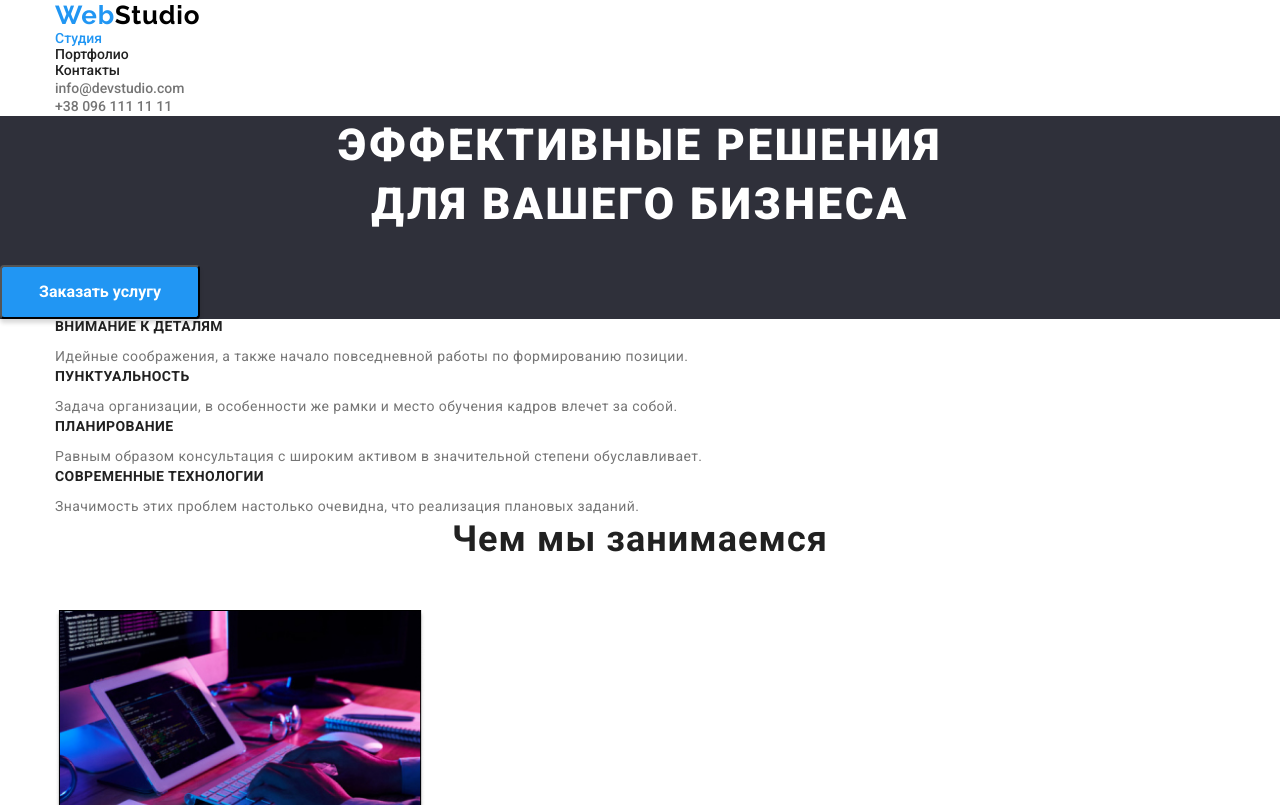
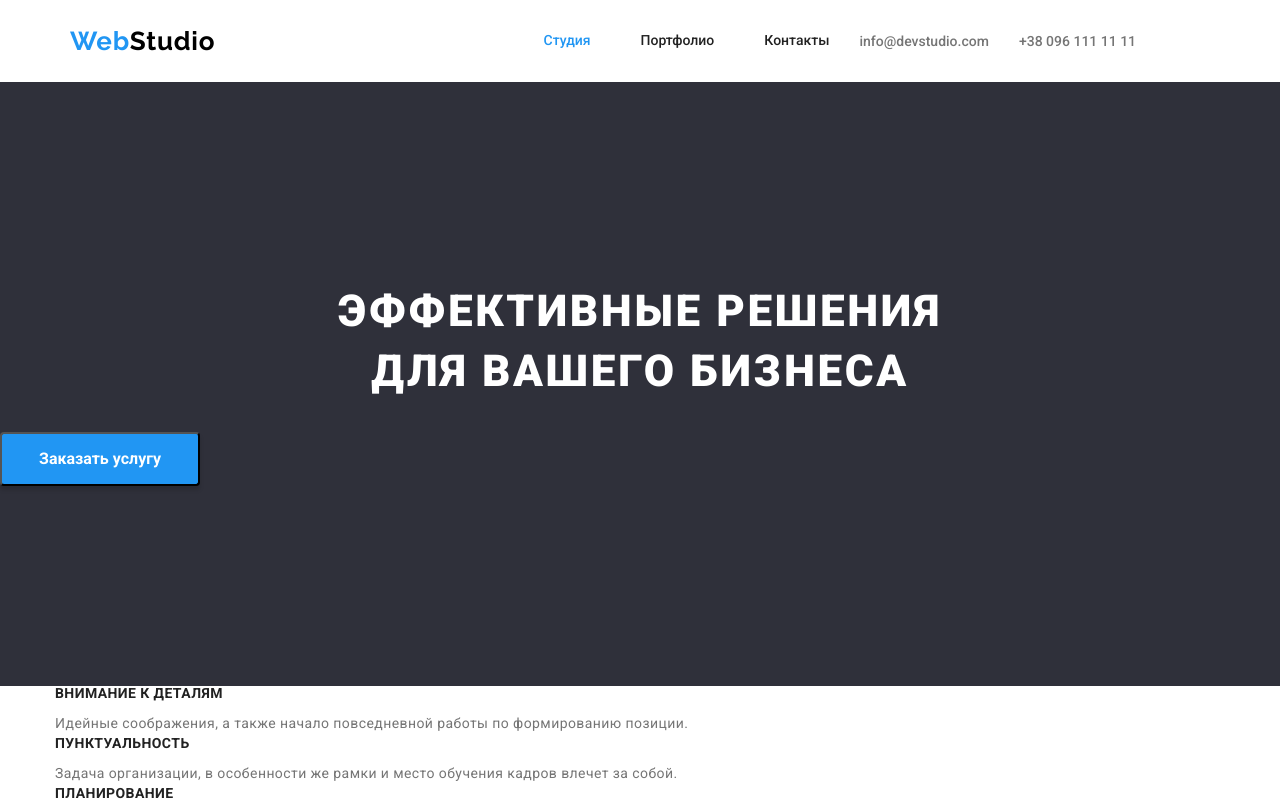
Before and after one commit to Oksanatonkopriad/goit-markup-hw-03, a plain HTML site: page index.html in a window 1280 px wide. Shown: the top 805 px of the page. Drawn offline with nearby package versions, Linux system fonts and the light colour scheme.

Commit message:
container

```diff
--- a/css/styles.css
+++ b/css/styles.css
@@ -40,7 +40,7 @@ h3,
 p {
     margin: 0;
 }
-.container {
+.container, .main-nav {
     width: 1200px;
     padding-left: 15px;
     padding-right: 15px;
@@ -69,12 +69,24 @@ p {
 
     letter-spacing: 0.03em;
 }
+.main-nav {
+    display: flex;
+    align-items: center;
+}
 
 /* Navigation */
 .site-nav {
+    display: flex;
+    padding-top: 32px;
+    padding-bottom: 32px;
+    margin-left: 93px;
+
     font-weight: 500;
     font-size: 14px;
     line-height: 1.14;
+}
+.site-nav .item + .item {
+margin-left: 50px;
 }
 .site-nav .link {
     color: var(--title-text-color);
@@ -86,6 +98,14 @@ p {
 }
 
 /* Contacts */
+.contacts-list {
+    display: flex;
+    padding-top: 32px;
+    padding-bottom: 32px;
+}
+.contacts-list li + li {
+    margin-left: 30px;
+}
 .contacts-list .link {
     color: var(--primary-text-color);
     font-weight: 500;
@@ -100,11 +120,14 @@ p {
 
 /* Order service */
 .order-service {
+    padding-bottom: 200px;
+    padding-top: 200px;
     background-color: #2F303A;
 }
 .order-service .title {
     margin-bottom: 30px;
     margin-top: 0;
+
     color: var(--primary-bg-color);
     font-weight: 900;
     font-size: 44px;
@@ -178,6 +201,8 @@ p {
 
 /* Team */
 .section-team {
+    padding-bottom: 94px;
+    padding-top: 94px;
     background-color: #F5F4FA;
 }
 .section-team .section-title {
@@ -312,6 +337,9 @@ color: var(--primary-bg-color);
 background: #2196F3;
 
 }
+.filter-list {
+    margin-bottom: 34px;
+}
 
 .container-project {
     background: #FFFFFF;
--- a/index.html
+++ b/index.html
@@ -18,13 +18,14 @@
 <body>
     <header class="page-header">
         <!--Верхняя линия-->
+        <div class="main-nav">
         <div class="container"><a class="logo-left" href="">Web<span class="logo-right">Studio</span></a></div>
         <div class="container">
         <nav>
             <ul class="site-nav">
-                <li><a href="./studio.html" class="link-active">Студия</a></li>
-                <li><a href="./portfolio.html" class="link">Портфолио</a></li>
-                <li><a href="" class="link">Контакты</a></li>
+                <li class="item"><a href="./studio.html" class="link-active">Студия</a></li>
+                <li class="item"><a href="./portfolio.html" class="link">Портфолио</a></li>
+                <li class="item"><a href="" class="link">Контакты</a></li>
             </ul>
         </nav>
         </div>
@@ -33,6 +34,7 @@
             <li><a href="emailto:info@devstudio.com" class="link">info@devstudio.com</a></li>
             <li><a href="tel:+380961111111" class="link">+38 096 111 11 11</a></li>
         </ul>
+        </div>
         </div>
     </header>
         <main>
```
